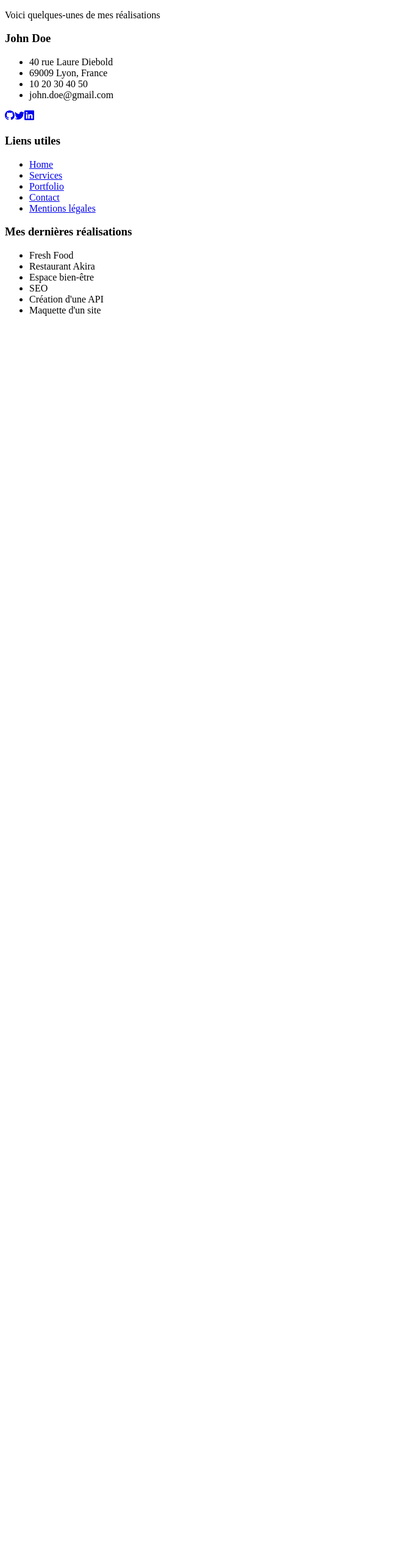
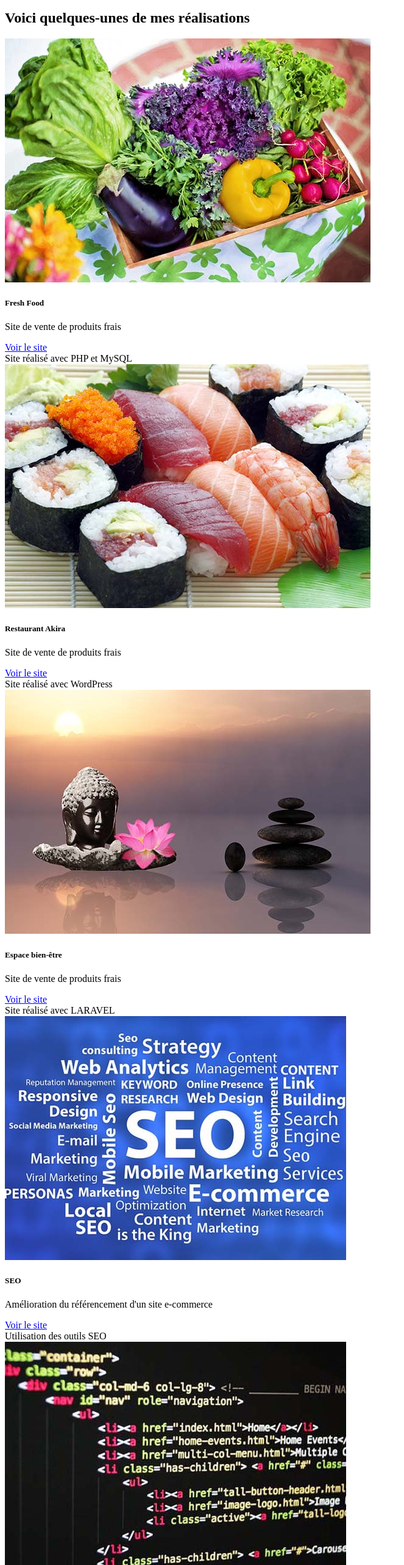
Before and after one commit to Paolina-coding/Portfolio, a React (Create React App) app: page /Realisations in a window 1280 px wide. Shown: the part 234-2800 px from the top of the page at 61% size, without its empty margins (0-663 px from the left). Before the commit the page ends 800 px from the top, so only its background shows below. Built offline with nearby package versions, Linux system fonts and the light colour scheme.

Commit message:
Texte complet des pages ajouté

```diff
--- a/src/App.js
+++ b/src/App.js
@@ -22,6 +22,7 @@ function App() {
         <Route path="/Mentions_legales" element={<MentionsLegales />} />
       </Routes>
       <Footer />
+      <link href="https://cdn.jsdelivr.net/npm/bootstrap@5.3.8/dist/css/bootstrap.min.css" rel="stylesheet" integrity="sha384-sRIl4kxILFvY47J16cr9ZwB07vP4J8+LH7qKQnuqkuIAvNWLzeN8tE5YBujZqJLB" crossorigin="anonymous"></link>
     </div>
   );
 }
--- a/src/components/pages/Accueil.jsx
+++ b/src/components/pages/Accueil.jsx
@@ -11,7 +11,7 @@ const Accueil = () => {
       <div>
         <div>
           <h3>A propos</h3>
-          <img src="./john-doe-about.jpg" alt="john doe" />
+          <img src="/images/john-doe-about.jpg" alt="john doe" />
           <p>Lorem ipsum dolor sit amet, consectetur adipiscing elit. In vulputate dictum ipsum, id vestibulum metus finibus sagittis. Vivamus sed imperdiet eros, in molestie turpis. Morbi placerat, ligula eu congue semper, ante augue rhoncus arcu, quis imperdiet ligula lacus sed nisi.</p>
           <p>Lorem ipsum dolor sit amet, consectetur adipiscing elit. In vulputate dictum ipsum, id vestibulum metus finibus sagittis. Vivamus sed imperdiet eros, in molestie turpis. Morbi placerat, ligula eu congue semper, ante augue rhoncus arcu, quis imperdiet ligula lacus sed nisi.</p>
           <p>Lorem ipsum dolor sit amet, consectetur adipiscing elit. In vulputate dictum ipsum, id vestibulum metus finibus sagittis. Vivamus sed imperdiet eros, in molestie turpis. Morbi placerat, ligula eu congue semper, ante augue rhoncus arcu, quis imperdiet ligula lacus sed nisi.</p>
--- a/src/components/pages/Contact.jsx
+++ b/src/components/pages/Contact.jsx
@@ -1,10 +1,28 @@
 import React from "react";
+import Coordonnees from "../coordonnees";
 
 const Contact = () => {
   return (
     <main className="container">
       <h1>Contact</h1>
       <p>Pour me contacter en vue d'un entretien ou d'une future collaboration, merci de remplir le formulaire de contact</p>
+      <div>
+        <h2>Formulaire de contact</h2>
+        <ul>
+          <li>Votre nom</li>
+          <li>Votre adresse email</li>
+          <li>Votre numéro de téléphone</li>
+          <li>Sujet</li>
+          <li>Votre message</li>
+          <p class="btn btn-primary">Envoyer</p>
+        </ul>
+      </div>
+      <div>
+        <h2>Mes coordonnées</h2>
+        <h3>John Doe</h3>
+        <Coordonnees/>
+        <p>maps</p>
+      </div>
     </main>
   );
 };
--- a/src/components/pages/Mentions_legales.jsx
+++ b/src/components/pages/Mentions_legales.jsx
@@ -1,12 +1,21 @@
 import React from "react";
+import Coordonnees from "../coordonnees";
 
 const MentionsLegales = () => {
   return (
     <main className="container">
       <h1>Mention légales</h1>
       <h2>Editeur du site</h2>
+      <h3>John Doe</h3>
+      <Coordonnees/>
       <h2>Hébergeur</h2>
+      <h3>alwaysdata</h3>
+      <p>91 Rue du Faubourg Saint-Honoré, 75008 Paris</p>
+      <a href="www.alwaysdata.com">www.alwaysdata.com</a>
       <h2>Crédits</h2>
+      <p>Ce site a été réalisé par John Doe, étudiant au <a href="https://www.centre-europeen-formation.fr/">Centre Européen de formation</a></p>
+      <p>Les images utilisées sur ce site sont libres de droits et ont été obtenues sur le site <a href="https://pixabay.com/">Pixabay</a></p>
+      <p>La favicon de ce site a été fournie par <a href="https://www.flaticon.com/free-icon/anonymous_10946911?term=john+doe&related_id=10946911">John doe Icons erstellt von Freepik - Flaticon</a></p>
     </main>
   );
 };
--- a/src/components/pages/Realisations.jsx
+++ b/src/components/pages/Realisations.jsx
@@ -1,10 +1,90 @@
 import React from "react";
+
+
 
 const Realisations = () => {
   return (
     <main className="container">
       <h1>Portfolio</h1>
-      <p>Voici quelques-unes de mes réalisations</p>
+      <h2>Voici quelques-unes de mes réalisations</h2>
+      <div>
+        <div class="card text-center">
+          <img src="/images/portfolio/fresh-food.jpg" class="card-img-top" alt="fresh food"/>
+          <div class="card-body">
+            <h5 class="card-title">Fresh Food</h5>
+            <p class="card-text">Site de vente de produits frais</p>
+            <a href="#" class="btn btn-primary">Voir le site</a>
+          </div>
+          <div class="card-footer text-body-secondary">
+            Site réalisé avec PHP et MySQL
+          </div>
+        </div>
+      </div>
+      <div>
+        <div class="card text-center">
+          <img src="/images/portfolio/restaurant-japonais.jpg" class="card-img-top" alt="restaurant japonais"/>
+          <div class="card-body">
+            <h5 class="card-title">Restaurant Akira</h5>
+            <p class="card-text">Site de vente de produits frais</p>
+            <a href="#" class="btn btn-primary">Voir le site</a>
+          </div>
+          <div class="card-footer text-body-secondary">
+            Site réalisé avec WordPress
+          </div>
+        </div>
+      </div>
+      <div>
+        <div class="card text-center">
+          <img src="/images/portfolio/espace-bien-etre.jpg" class="card-img-top" alt="espace bien être"/>
+          <div class="card-body">
+            <h5 class="card-title">Espace bien-être</h5>
+            <p class="card-text">Site de vente de produits frais</p>
+            <a href="#" class="btn btn-primary">Voir le site</a>
+          </div>
+          <div class="card-footer text-body-secondary">
+            Site réalisé avec LARAVEL
+          </div>
+        </div>
+      </div>
+      <div>
+        <div class="card text-center">
+          <img src="/images/portfolio/seo.jpg" class="card-img-top" alt="SEO"/>
+          <div class="card-body">
+            <h5 class="card-title">SEO</h5>
+            <p class="card-text">Amélioration du référencement d'un site e-commerce</p>
+            <a href="#" class="btn btn-primary">Voir le site</a>
+          </div>
+          <div class="card-footer text-body-secondary">
+            Utilisation des outils SEO
+          </div>
+        </div>
+      </div>
+      <div>
+        <div class="card text-center">
+          <img src="/images/portfolio/coder.jpg" class="card-img-top" alt="coder"/>
+          <div class="card-body">
+            <h5 class="card-title">Création d'une API</h5>
+            <p class="card-text">Création d'une API RESTFULL publique</p>
+            <a href="#" class="btn btn-primary">Voir le site</a>
+          </div>
+          <div class="card-footer text-body-secondary">
+            PHP - SYMFONY
+          </div>
+        </div>
+      </div>
+      <div>
+        <div class="card text-center">
+          <img src="/images/portfolio/screens.jpg" class="card-img-top" alt="écrans"/>
+          <div class="card-body">
+            <h5 class="card-title">Maquette d'un site web</h5>
+            <p class="card-text">Création du prototype d'un site</p>
+            <a href="#" class="btn btn-primary">Voir le site</a>
+          </div>
+          <div class="card-footer text-body-secondary">
+            Réalisé avec Figma
+          </div>
+        </div>
+      </div>
     </main>
   );
 };
--- a/src/components/pages/Services.jsx
+++ b/src/components/pages/Services.jsx
@@ -5,6 +5,37 @@ const Services = () => {
     <main className="container">
       <h1>Mon offre de services</h1>
       <p>Voici les prestations sur lesquelles je peux intervenir</p>
+      <div class="card">
+        <img src="..." class="card-img-top" alt="..."></img>
+        <div class="card-body">
+          <h5 class="card-title">UX Design</h5>
+          <p class="card-text">
+            L'Ux Design est une discipline qui consiste à concevoir des porduits (sites web, applications mobiles, logiciels, objets
+            connectés, etc.) en plaçant l'utilisateur au centre des préoccupations. L'objectif est de rendre l'expérience utilisateur
+            la plus fluide et agréable possible
+          </p>
+        </div>
+      </div>
+    <div class="card">
+      <img src="..." class="card-img-top" alt="..."></img>
+      <div class="card-body">
+        <h5 class="card-title">Développement web</h5>
+        <p class="card-text">
+          Le développement de sites web consiste à créer des sites internet en utilisant des langages de programmation (HTML, CSS,
+          JavaScript, PHP, etc.) et des frameworks (Bootstrap, React, Angular, etc)
+        </p>
+      </div>
+    </div>
+    <div class="card">
+      <img src="..." class="card-img-top" alt="..."></img>
+      <div class="card-body">
+        <h5 class="card-title">Référencement</h5>
+        <p class="card-text">
+          Le référencement naturel (SEO) est une technique qui consiste à optimiser un site web pour le faire remonter dans les résultats
+           des moteurs de recherche (Google, Bing, Yahoo, etc). L'objectif est d'attirer un maximum de visiteurs qualifiés sur le site.
+        </p>
+      </div>
+    </div>
     </main>
   );
 };
```
